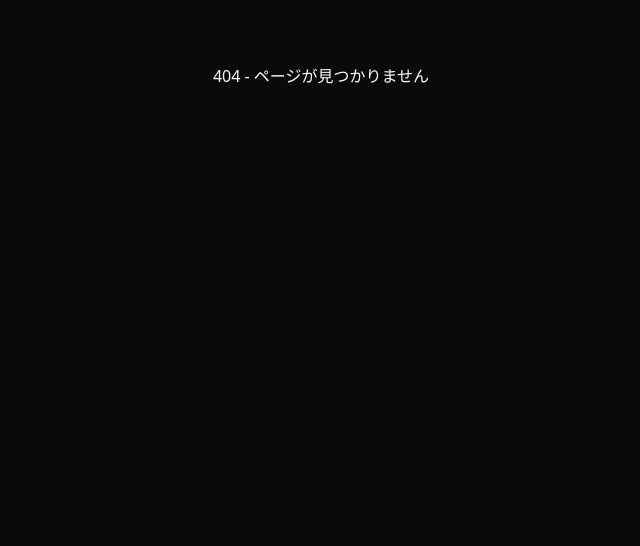
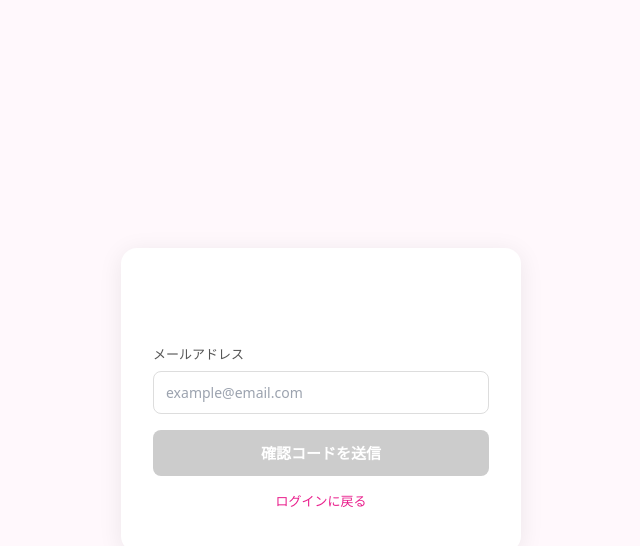
Before and after one commit to king-ai719/sns-post, a Next.js app: page /forgot-password in a window 1280 px wide. Before the commit this address had no page. Shown: the top 546 px of the page, without its empty margins (319-959 px from the left). Built offline with nearby package versions, Linux system fonts and the light colour scheme; no server answers.

Commit message:
feat: add forgot-password page

```diff
--- /dev/null
+++ b/src/app/forgot-password/page.tsx
@@ -0,0 +1,201 @@
+"use client";
+
+import { useSignIn } from "@clerk/nextjs";
+import { useState } from "react";
+
+export default function ForgotPasswordPage() {
+  const { isLoaded, signIn } = useSignIn();
+  const [email, setEmail] = useState("");
+  const [code, setCode] = useState("");
+  const [newPassword, setNewPassword] = useState("");
+  const [step, setStep] = useState<"email" | "reset">("email");
+  const [error, setError] = useState("");
+  const [loading, setLoading] = useState(false);
+  const [done, setDone] = useState(false);
+
+  const handleSendCode = async () => {
+    if (!isLoaded) return;
+    setLoading(true);
+    setError("");
+    try {
+      await signIn.create({
+        strategy: "reset_password_email_code",
+        identifier: email,
+      });
+      setStep("reset");
+    } catch (err: unknown) {
+      const e = err as { errors?: { message: string }[] };
+      setError(e.errors?.[0]?.message ?? "エラーが発生しました");
+    } finally {
+      setLoading(false);
+    }
+  };
+
+  const handleReset = async () => {
+    if (!isLoaded) return;
+    setLoading(true);
+    setError("");
+    try {
+      const result = await signIn.attemptFirstFactor({
+        strategy: "reset_password_email_code",
+        code,
+        password: newPassword,
+      });
+      if (result.status === "complete") {
+        setDone(true);
+      }
+    } catch (err: unknown) {
+      const e = err as { errors?: { message: string }[] };
+      setError(e.errors?.[0]?.message ?? "エラーが発生しました");
+    } finally {
+      setLoading(false);
+    }
+  };
+
+  if (done) {
+    return (
+      <div style={containerStyle}>
+        <div style={cardStyle}>
+          <h1 style={titleStyle}>パスワードをリセットしました</h1>
+          <p style={{ color: "#555", textAlign: "center", marginBottom: 24 }}>
+            新しいパスワードでログインしてください。
+          </p>
+          <a href="/sign-in" style={buttonStyle(false)}>ログインへ</a>
+        </div>
+      </div>
+    );
+  }
+
+  return (
+    <div style={containerStyle}>
+      <div style={cardStyle}>
+        <h1 style={titleStyle}>パスワードをリセット</h1>
+
+        {step === "email" ? (
+          <>
+            <div style={{ marginBottom: 16 }}>
+              <label style={labelStyle}>メールアドレス</label>
+              <input
+                type="email"
+                value={email}
+                onChange={e => setEmail(e.target.value)}
+                placeholder="example@email.com"
+                style={inputStyle}
+              />
+            </div>
+            {error && <p style={errorStyle}>{error}</p>}
+            <button
+              onClick={handleSendCode}
+              disabled={loading || !email}
+              style={buttonStyle(loading || !email)}
+            >
+              {loading ? "送信中..." : "確認コードを送信"}
+            </button>
+          </>
+        ) : (
+          <>
+            <p style={{ fontSize: 13, color: "#555", marginBottom: 16, textAlign: "center" }}>
+              {email} に確認コードを送信しました
+            </p>
+            <div style={{ marginBottom: 16 }}>
+              <label style={labelStyle}>確認コード</label>
+              <input
+                type="text"
+                value={code}
+                onChange={e => setCode(e.target.value)}
+                placeholder="6桁のコード"
+                style={inputStyle}
+              />
+            </div>
+            <div style={{ marginBottom: 24 }}>
+              <label style={labelStyle}>新しいパスワード</label>
+              <input
+                type="password"
+                value={newPassword}
+                onChange={e => setNewPassword(e.target.value)}
+                placeholder="8文字以上"
+                style={inputStyle}
+              />
+            </div>
+            {error && <p style={errorStyle}>{error}</p>}
+            <button
+              onClick={handleReset}
+              disabled={loading || !code || !newPassword}
+              style={buttonStyle(loading || !code || !newPassword)}
+            >
+              {loading ? "処理中..." : "パスワードをリセット"}
+            </button>
+          </>
+        )}
+
+        <p style={{ textAlign: "center", fontSize: 13, marginTop: 16, color: "#555" }}>
+          <a href="/sign-in" style={{ color: "#E91E8C" }}>ログインに戻る</a>
+        </p>
+      </div>
+    </div>
+  );
+}
+
+const containerStyle: React.CSSProperties = {
+  minHeight: "100vh",
+  background: "#FFF8FC",
+  display: "flex",
+  alignItems: "center",
+  justifyContent: "center",
+};
+
+const cardStyle: React.CSSProperties = {
+  background: "white",
+  borderRadius: 16,
+  padding: "40px 32px",
+  width: "100%",
+  maxWidth: 400,
+  boxShadow: "0 4px 24px rgba(0,0,0,0.08)",
+};
+
+const titleStyle: React.CSSProperties = {
+  fontSize: 22,
+  fontWeight: 700,
+  marginBottom: 24,
+  textAlign: "center",
+};
+
+const labelStyle: React.CSSProperties = {
+  display: "block",
+  fontSize: 13,
+  marginBottom: 6,
+  color: "#555",
+};
+
+const inputStyle: React.CSSProperties = {
+  width: "100%",
+  padding: "10px 12px",
+  borderRadius: 8,
+  border: "1px solid #ddd",
+  fontSize: 14,
+  outline: "none",
+  boxSizing: "border-box",
+  color: "#111",
+  background: "#fff",
+};
+
+const errorStyle: React.CSSProperties = {
+  color: "red",
+  fontSize: 13,
+  marginBottom: 12,
+};
+
+const buttonStyle = (disabled: boolean): React.CSSProperties => ({
+  width: "100%",
+  padding: "12px",
+  borderRadius: 8,
+  border: "none",
+  background: disabled ? "#ccc" : "#E91E8C",
+  color: "white",
+  fontSize: 15,
+  fontWeight: 600,
+  cursor: disabled ? "not-allowed" : "pointer",
+  display: "block",
+  textAlign: "center",
+  textDecoration: "none",
+});
```
